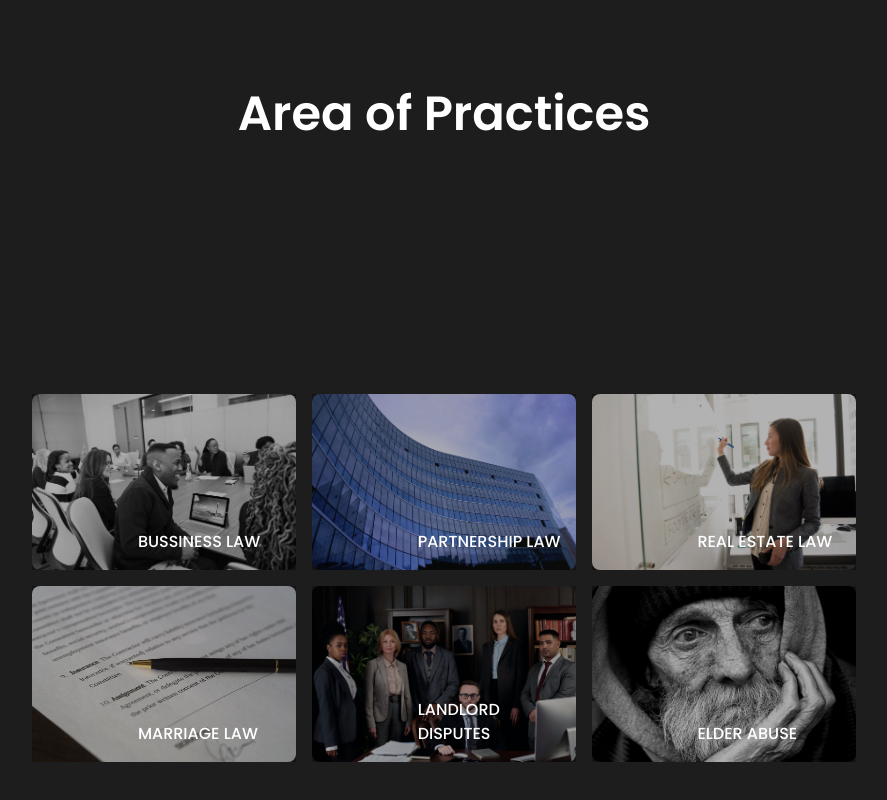
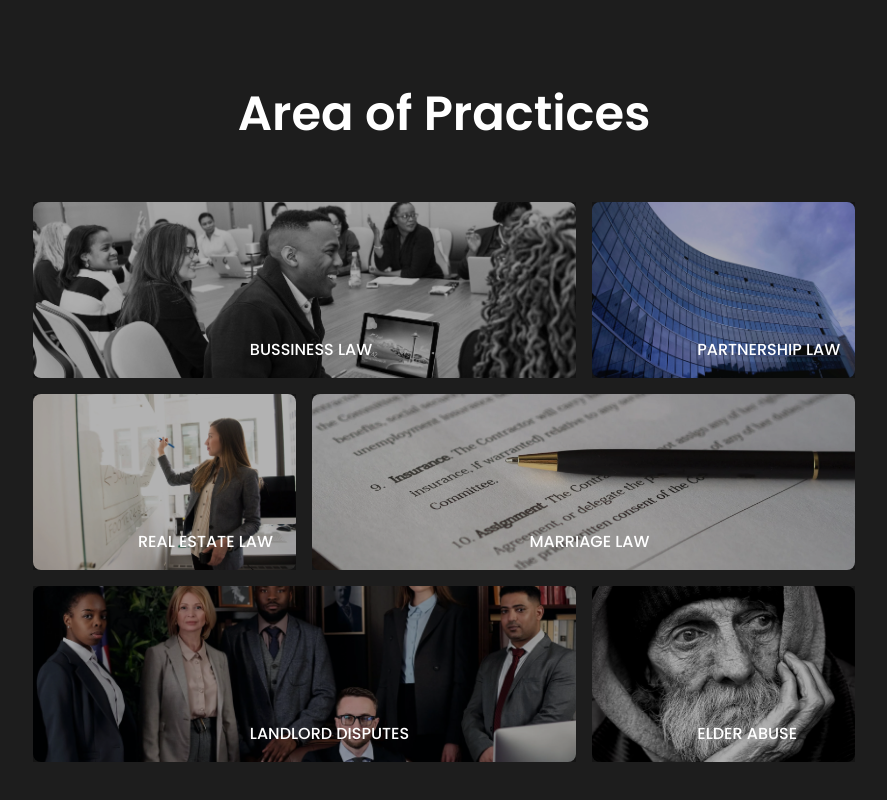
Before and after one commit to gambhir-harshil/IgStudio, a React (Vite) app: page / in a window 1280 px wide. Shown: the part 1574-2374 px from the top of the page, without its empty margins (196-1083 px from the left). Built offline with nearby package versions, Linux system fonts and the light colour scheme.

Commit message:
grid fix

```diff
--- a/src/components/Practices/Cell.jsx
+++ b/src/components/Practices/Cell.jsx
@@ -1,9 +1,7 @@
 export default function Cell({ span, img, title }) {
   return (
     <div
-      className={`h-44 relative overflow-hidden ${
-        span ? `col-span-${span}` : ""
-      }`}
+      className={`h-44 relative overflow-hidden ${span ? `col-span-2` : ""}`}
     >
       <img
         src={img}
```
